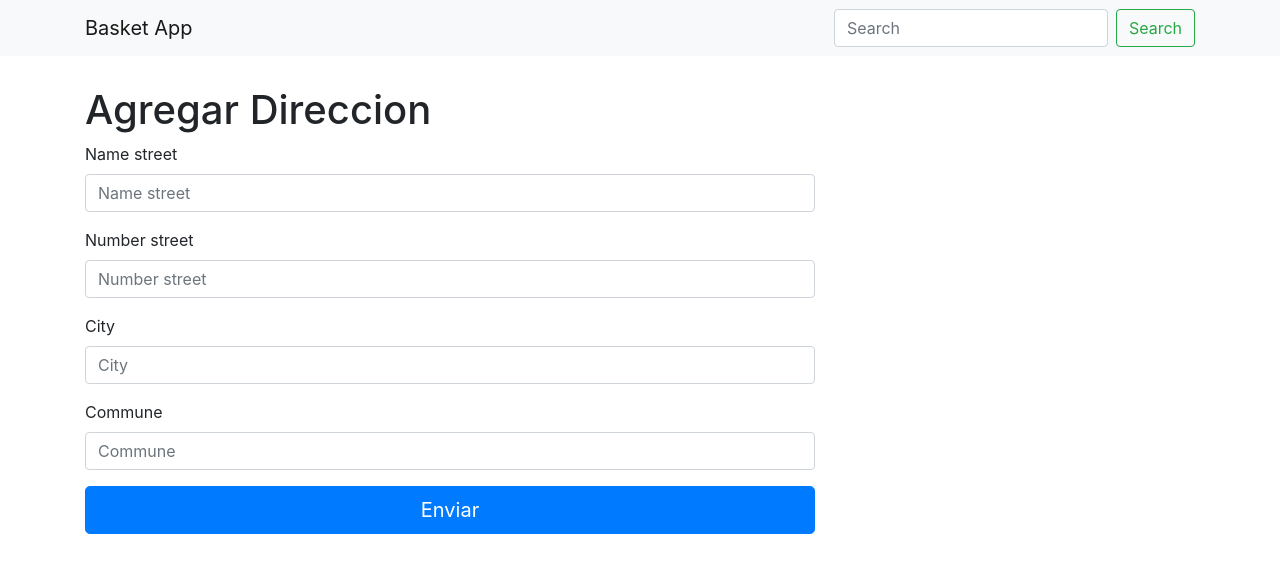
After one commit to montecinosd/ProyectoBicis, a Django app: page /pizza/add_dir/ in a window 1280 px wide. The commit adds this page. Shown: the top 573 px of the page. Run offline with Django 3.2, Linux system fonts and the light colour scheme; some libraries are stand-ins or nearby versions.

Commit message:
agregar ingredientes 98%, Agregar direccion 85%, jquery 90% falta contador con costos, orden 5%

```diff
--- a/Pizza/forms.py
+++ b/Pizza/forms.py
@@ -1,5 +1,5 @@
 from django.forms import ModelForm
-from Pizza.models import Ingredients, Mass, Client
+from Pizza.models import Ingredients, Mass, Client, Direction
 
 
 class IngredientsForm(ModelForm):
@@ -16,3 +16,9 @@ class ClientForm(ModelForm):
     class Meta:
         model = Client
         fields =['name','birthday','email','directions','user','rut','dv',]
+
+
+class DirectionForm(ModelForm):
+    class Meta:
+        model = Direction
+        fields =["name_street","number_street","city","commune"]
--- a/Pizza/urls.py
+++ b/Pizza/urls.py
@@ -20,4 +20,8 @@ urlpatterns = [
     path('edit_Client/<int:id_Client>', views.edit_Client, name="edit_Client"),
     path('delete_Client/<int:id_Client>', views.delete_Client, name="delete_Client"),
 
+    #direccion
+    path('add_dir/', views.add_dir, name="add_dir"),
+
+
 ]
--- a/Pizza/views.py
+++ b/Pizza/views.py
@@ -19,8 +19,6 @@ def index(request):
     lista_imag = []
     data["mass"] = Mass.objects.all()
 
-
-    data["total"] = zip(ingredient,lista_imag)
     if request.POST:
     	lista_obj = []
 
@@ -215,3 +213,15 @@ def delete_Client(request,id_Client):
     client.delete()
     return redirect('../list_Client')
     return render(request,'deleteCoach.html', {'team':team})
+
+def add_dir(request):
+	template_name = "add_direction.html"
+	data = {}
+	if request.method == "POST":
+		data['form'] = DirectionForm(request.POST, request.FILES)
+		if data['form'].is_valid():
+			return redirect('index')
+	else:
+		data['form'] = DirectionForm()
+
+	return render(request, template_name, data)
--- /dev/null
+++ b/Templates/add_direction.html
@@ -0,0 +1,61 @@
+{% load bootstrap4 %}
+<!doctype html>
+<html lang="en">
+  <head>
+    <!-- Required meta tags -->
+    <meta charset="utf-8">
+    <meta name="viewport" content="width=device-width, initial-scale=1, shrink-to-fit=no">
+
+    <!-- Bootstrap CSS -->
+    <link rel="stylesheet" href="https://stackpath.bootstrapcdn.com/bootstrap/4.1.1/css/bootstrap.min.css" integrity="sha384-WskhaSGFgHYWDcbwN70/dfYBj47jz9qbsMId/iRN3ewGhXQFZCSftd1LZCfmhktB" crossorigin="anonymous">
+
+    <title>Hello, world!</title>
+  </head>
+  <body>
+      <nav class="navbar navbar-expand-lg navbar-light bg-light">
+        <div class="container">
+
+        <a class="navbar-brand" href="#">Basket App</a>
+        <button class="navbar-toggler" type="button" data-toggle="collapse" data-target="#navbarSupportedContent" aria-controls="navbarSupportedContent" aria-expanded="false" aria-label="Toggle navigation">
+          <span class="navbar-toggler-icon"></span>
+        </button>
+
+        <div class="collapse navbar-collapse" id="navbarSupportedContent">
+          <ul class="navbar-nav mr-auto">
+            <!-- <li class="nav-item active">
+              <a class="nav-link" href="#">Home <span class="sr-only">(current)</span></a>
+            </li> -->
+          </ul>
+          <form class="form-inline my-2 my-lg-0">
+            <input class="form-control mr-sm-2" type="search" placeholder="Search" aria-label="Search">
+            <button class="btn btn-outline-success my-2 my-sm-0" type="submit">Search</button>
+          </form>
+        </div>
+
+        </div>
+      </nav>
+      <div class="container">
+
+          <div class="row">
+              <div class="col-lg-8 col-offset-2">
+                  <h1 style="margin-top:30px;">Agregar Direccion</h1>
+
+                  <form action="" method="POST" enctype="multipart/form-data">{% csrf_token %}
+
+                  {% bootstrap_form form %}
+
+                  <input type="submit" value="Enviar" class="btn btn-primary btn-lg btn-block">
+                  </form>
+                  <br>
+              </div>
+
+          </div>
+      </div>
+
+      <!-- Optional JavaScript -->
+      <!-- jQuery first, then Popper.js, then Bootstrap JS -->
+      <script src="https://code.jquery.com/jquery-3.3.1.slim.min.js" integrity="sha384-q8i/X+965DzO0rT7abK41JStQIAqVgRVzpbzo5smXKp4YfRvH+8abtTE1Pi6jizo" crossorigin="anonymous"></script>
+      <script src="https://cdnjs.cloudflare.com/ajax/libs/popper.js/1.14.3/umd/popper.min.js" integrity="sha384-ZMP7rVo3mIykV+2+9J3UJ46jBk0WLaUAdn689aCwoqbBJiSnjAK/l8WvCWPIPm49" crossorigin="anonymous"></script>
+      <script src="https://stackpath.bootstrapcdn.com/bootstrap/4.1.1/js/bootstrap.min.js" integrity="sha384-smHYKdLADwkXOn1EmN1qk/HfnUcbVRZyYmZ4qpPea6sjB/pTJ0euyQp0Mk8ck+5T" crossorigin="anonymous"></script>
+    </body>
+  </html>
```
Also changed, not shown: Templates/index.html (+25 -11 lines), Pizza/migrations/0004_merge_20180625_0058.py (added), db.sqlite3.
